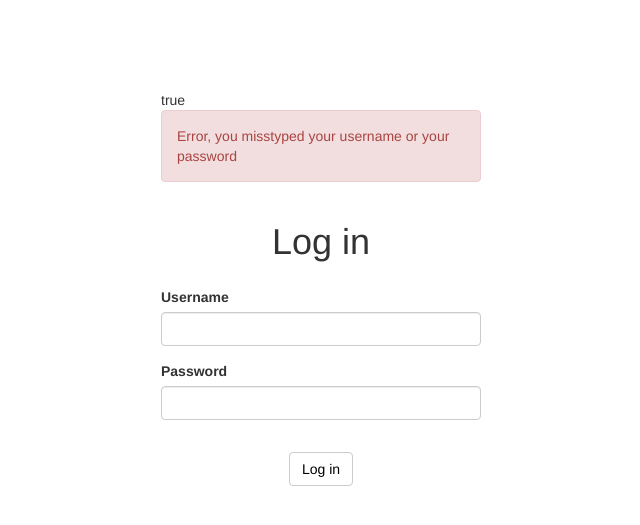
After one commit to philrandom/confined, a PHP site: page /views/login.php?error=true in a window 1280 px wide. The commit adds this page. Shown: the top 525 px of the page, without its empty margins (319-959 px from the left). Run offline with PHP 8.4, Linux system fonts and the light colour scheme.

Commit message:
Login button, connexion

```diff
--- /dev/null
+++ b/views/login.php
@@ -0,0 +1,53 @@
+<?php
+    // if(isset($_GET['error']))
+	// ini_set('display_errors', 1);
+	// ini_set('display_startup_errors', 1);
+    // error_reporting(E_ALL);
+?>
+<!DOCTYPE html>
+<html lang="en">
+
+    <head>
+        <meta charset="UTF-8">
+        <meta name="viewport" content="width=device-width, initial-scale=1.0">
+        <title>Connexion</title>
+        <link rel="stylesheet" href="https://maxcdn.bootstrapcdn.com/bootstrap/3.4.1/css/bootstrap.min.css">
+        <link rel="stylesheet" href="/views/style/login.css">
+        <link rel="stylesheet" href="/views/style/top.css">
+        <script></script>
+    </head>
+
+    <body>
+
+        <div class="wrapper">
+
+            <!-- If the user had used wrong connection info, error message -->
+            <?php  echo $_GET['error']; if($_GET['error'] == 'true') echo "<p class=\"alert alert-danger\">Error, you misstyped your username or your password</p>"?>
+
+            <div class="title">
+                <h1>Log in</h1>
+            </div>
+
+            <form action="/modules/connection/connection.php" method="POST">
+
+                <div class="form-group">
+                    <label for="user">Username</label>
+                    <input class="form-control" type="text" name="user" required>
+                </div>
+
+                <div class="form-group">
+                    <label for="pass">Password</label>
+                    <input class="form-control" type="password" name="pass" required>
+                </div>
+
+                <div class="title">
+                    <button type="submit" class="btn btn-default sbmit">Log in</button>
+                </div>
+
+            </form>
+
+        </div>
+
+    </body>
+
+</html>
--- /dev/null
+++ b/views/style/login.css
@@ -0,0 +1,45 @@
+
+.wrapper
+{
+    font-family: 'Franklin Gothic Medium', 'Arial Narrow', Arial, sans-serif;
+    margin:auto;
+    margin-top: 7%;
+    width:25%;
+}
+
+form
+{
+    margin-top: 5%;
+}
+
+.form-group
+{
+    margin-top: 2%;
+}
+
+.title
+{
+    display:flex;
+    justify-content: center;
+}
+
+form .title
+{
+    margin-top: 10%;
+}
+
+.sbmit
+{
+    transition-property: all;
+    background-color: white;
+    color:black;
+}
+
+.sbmit:hover
+{
+    background-color: #2aa3b7;
+    color: white;
+    -webkit-transition: 300ms linear;
+    -ms-transition: 300ms linear;
+    transition: 300ms linear;
+}
--- a/views/style/top.css
+++ b/views/style/top.css
@@ -1,7 +1,6 @@
 .bar{
   height: 10px;
   width: 100%;
-
   margin-top: 0px;
   padding-top : 0px;
   position: fixed;
@@ -13,22 +12,51 @@
 .rond{
   height: 50px;
   width: 50px;
+  padding: 0px;
+  border-radius: 50%;
+  outline: none;
+}
 
-  border-radius: 50%;
+.rond:focus
+{
+  outline: none;
+}
+
+.rond:target
+{
+  outline: none;
+}
+
+.rond:active
+{
+  outline: none;
+}
+
+.rond:hover
+{
+  box-shadow: 0px 0px 10px #333333;
+}
+
+.logo{
+  width: 10%;
+  height: auto;
+  position: fixed;
+  top: 35px;
+  left: 30px;
+  z-index: 1000;
+}
+
+#user
+{
   position: fixed;
   top: 25px;
   right: 30px;
   z-index: 1000;
-
-  padding: 0px;
   margin: 0px;
+  display:block;
 }
 
-.logo{
-  width: 50px;
-  height: auto;
-  position: fixed;
-  top: 25px;
-  left: 30px;
-  z-index: 1000;
+#user-pannel
+{
+
 }
```
Also changed, not shown: index.php (+13 -7 lines), modules/connection/connection.php (added, +42 -0 lines), views/top.html (+40 -5 lines), assets/icons/iconLogin3.png (added).
